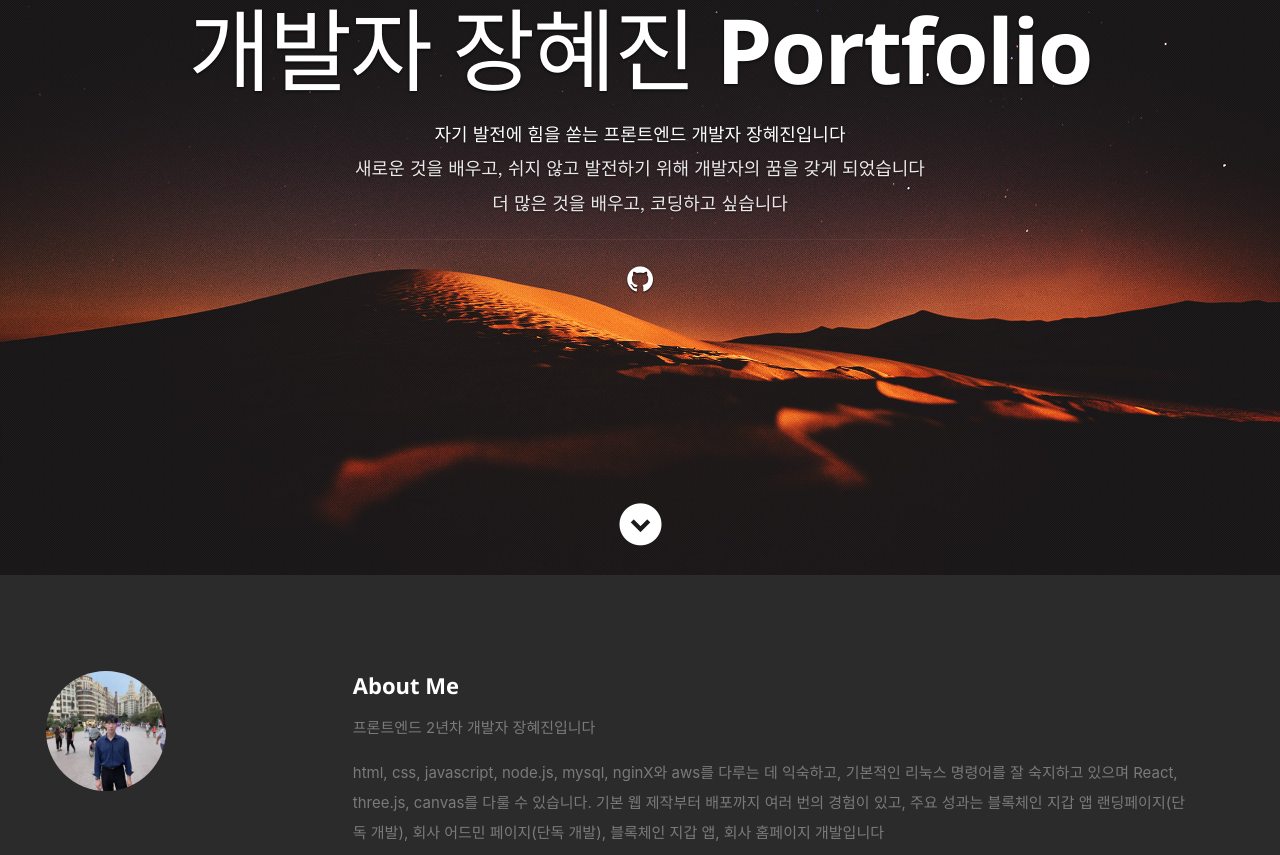
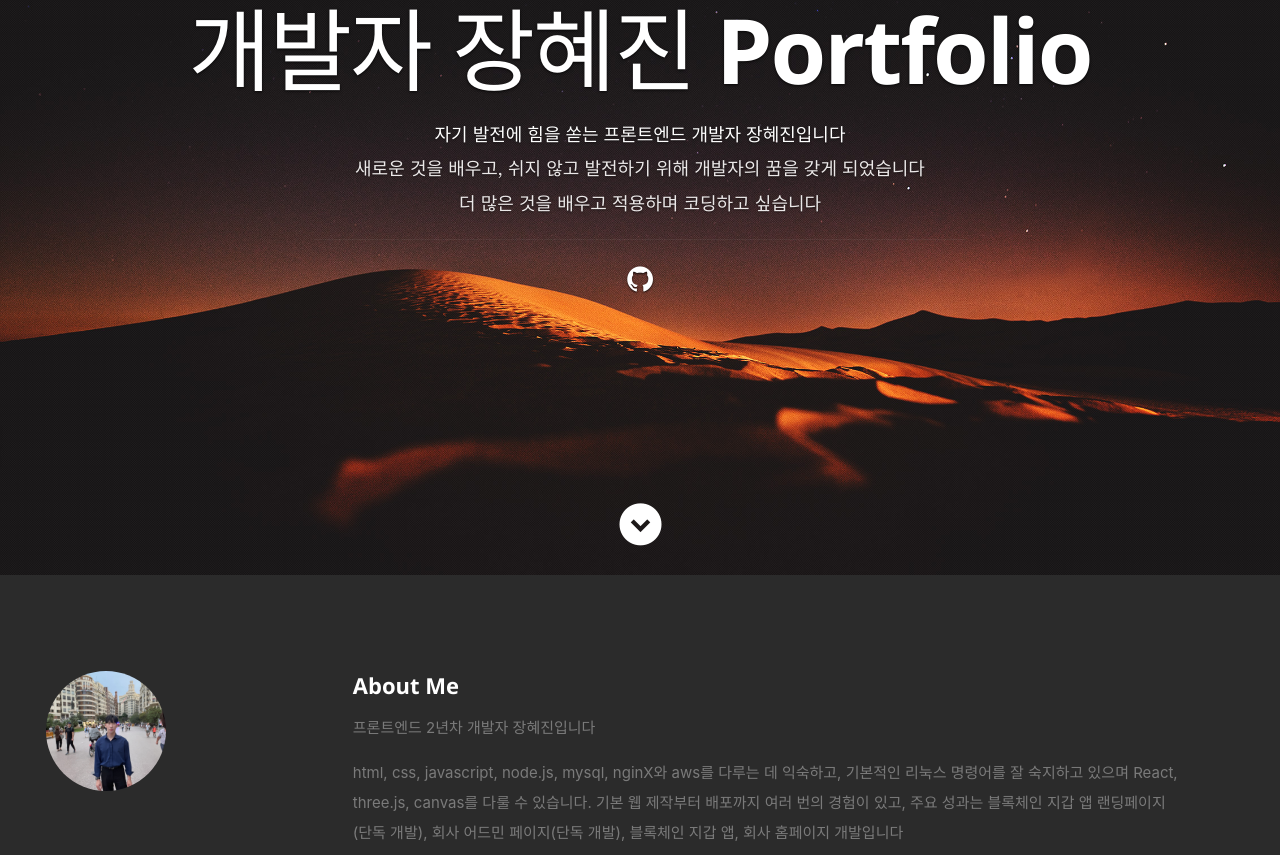
Before and after one commit to hyeba/portfolio, a React (Create React App) app in the folder Desktop/portfolio/: page / in a window 1280 px wide. Shown: the part 225-1080 px from the top of the page. Built offline with nearby package versions, Linux system fonts and the light colour scheme.

Commit message:
word break edit

```diff
--- a/Desktop/portfolio/public/css/layout.css
+++ b/Desktop/portfolio/public/css/layout.css
@@ -65,6 +65,10 @@ header .banner {
 
 header .banner-text {
     width: 100%;
+}
+
+.banner-text > h3 {
+    word-break: keep-all;
 }
 
 header .banner-text h1 {
@@ -251,6 +255,10 @@ ul#nav li.current a {
     width: 120px;
     height: 120px;
     border-radius: 100%;
+}
+
+.about_descriptionText {
+    word-break: keep-all;
 }
 
 #about .contact-details {
--- a/Desktop/portfolio/src/components/About.js
+++ b/Desktop/portfolio/src/components/About.js
@@ -16,7 +16,7 @@ export default class About extends Component {
 
                <h2>About Me</h2>
                <p>{resumeData.aboutme}</p>
-               <p>{resumeData.aboutDescription}</p>
+               <p className="about_descriptionText">{resumeData.aboutDescription}</p>
 
                <div className="row">
 
--- a/Desktop/portfolio/src/resumeData.js
+++ b/Desktop/portfolio/src/resumeData.js
@@ -3,7 +3,7 @@ let resumeData = {
     "name": "장혜진",
     "role": "프론트엔드 개발자",
     "roleDescription": "새로운 것을 배우고, 쉬지 않고 발전하기 위해 개발자의 꿈을 갖게 되었습니다",
-    "roleDescription2": "더 많은 것을 배우고, 코딩하고 싶습니다",
+    "roleDescription2": "더 많은 것을 배우고 적용하며 코딩하고 싶습니다",
     "socialLinks": [
         {
             "name": "github",
```
